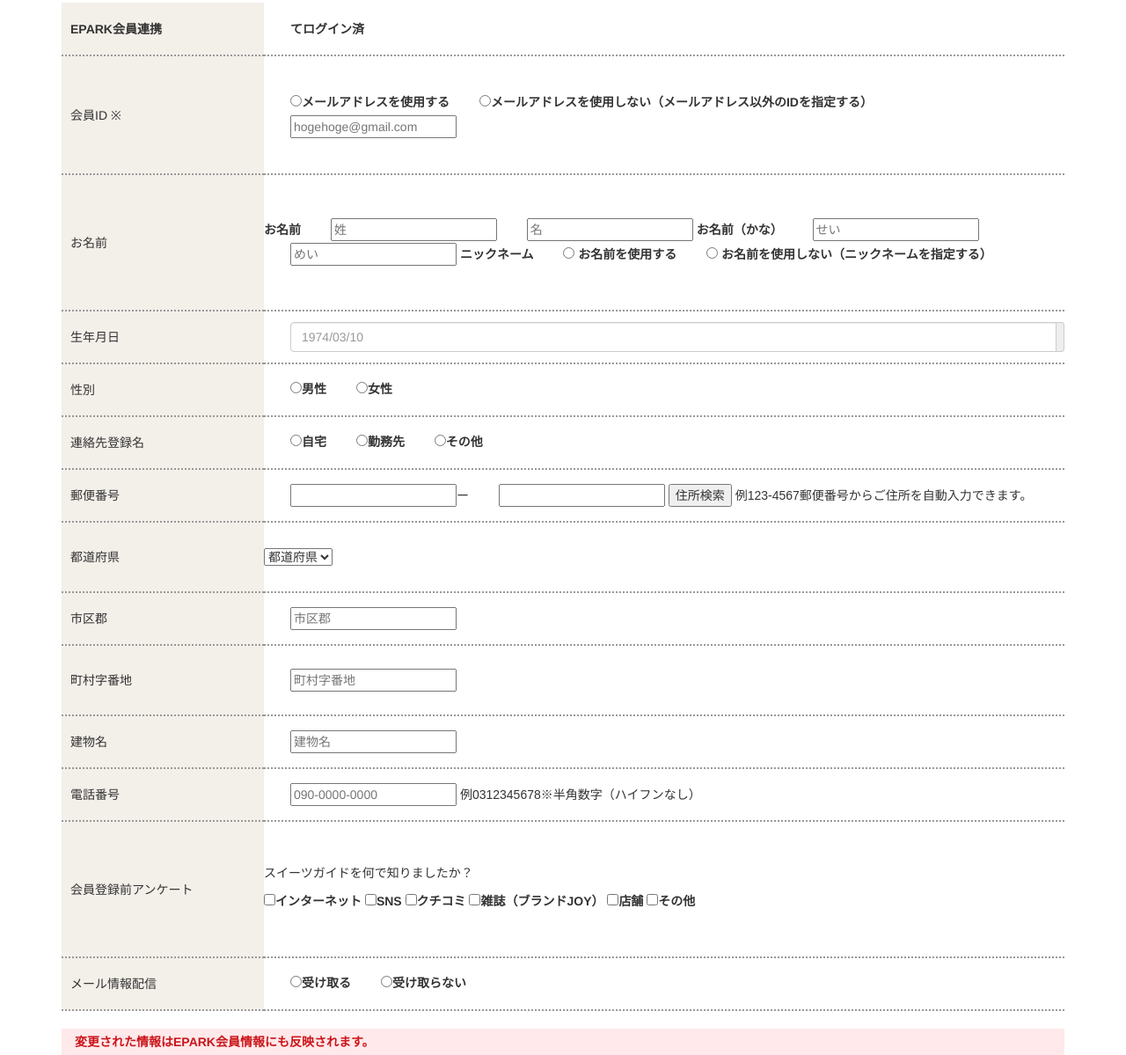
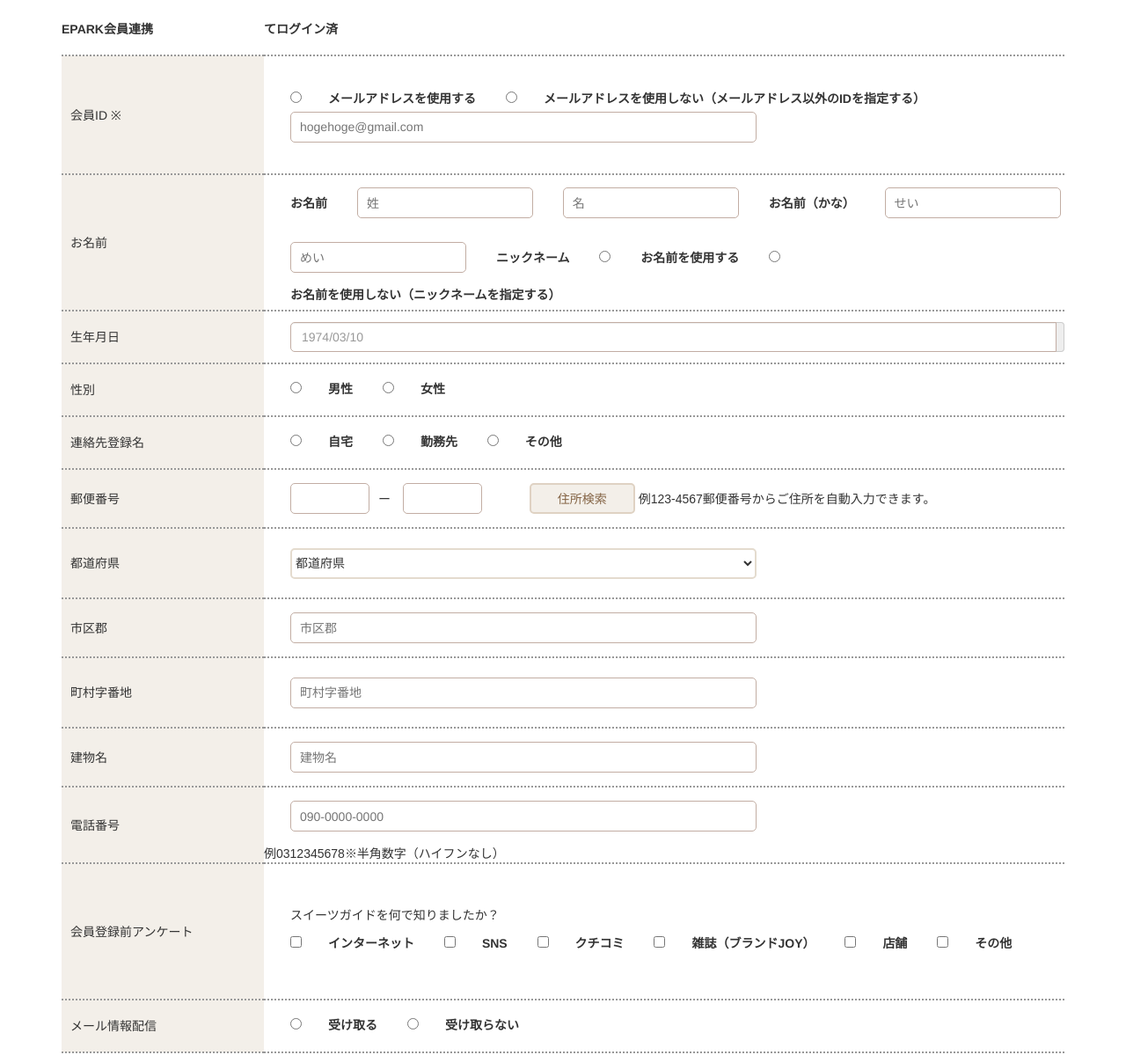
Before and after one commit to nguyendohoangdinh/sweets_app, a plain HTML site: page index.html in a window 1280 px wide. Shown: the part 272-1471 px from the top of the page at 88% size. Drawn offline with nearby package versions, Linux system fonts and the light colour scheme.

Commit message:
second commit

```diff
--- a/css/style.scss
+++ b/css/style.scss
@@ -79,6 +79,7 @@ section{
 		background-color: #e0f2b6;
 		border:2px solid #b4d46e;
 		color: #899f5c;
+		border-radius: 5px;
 		}
 		button{
 			width: 280px;
@@ -92,27 +93,39 @@ section{
 		};
 	};
 	.epark-form-content{
-		tr th:first-child{
+
+		.epark-btn-a  tr{
 			background-color:#f3efe9;
 			width: 230px;
-			height: 60px;
 			padding-left: 10px;
+		}
+		input{
+			border-radius: 5px;
+			border:1px solid #c2ada3;
 		}
 		tr td:first-child{
 			background-color:#f3efe9;
 			width: 230px;
 			padding: 10px;
 		}
-		tr th:nth-child(2){
-			padding-left: 30px;
-		}
 	}
 	.epark-content{
-		input[type="text"]{
+		input[type="text"],input[type="checkbox"],p{
 			margin-left: 30px;
 		}
 		input[type="radio"]{
 			margin-left: 30px;
+		}
+		label, select{
+			margin-left: 30px;
+		}
+		select{
+			height: 35px;
+			width: 530px;
+			border-radius: 5px;
+			border:2px solid #e4dbce;
+			background-color: white;
+
 		}
 		h1{
 			height: 45px;
@@ -125,6 +138,18 @@ section{
 		tr{
 			border-bottom: 2px dotted #999999;
 		}
+		.epark-btn-b input[type="text"]{
+			height: 35px;
+			width: 530px;
+			padding-left: 10px;
+		}
+		.epark-btn-c input[type="text"]{
+			width: 200px;
+			height: 35px;
+			margin-bottom: 15px;
+			margin-top: 12px;
+			padding-left: 10px;
+		}
 		.epark-btn-a,.epark-btn-e ,.epark-btn-d,.epark-btn-f,.epark-btn-g,.epark-btn-p, .epark-btn-h,.epark-btn-j,.epark-btn-k{
 			height: 60px;
 		}
@@ -136,6 +161,60 @@ section{
 		}
 		.epark-btn-h{
 			height: 80px;
+		}
+		.epark-btn-s  input{
+			padding-left: 10px;
+			width: 530px;
+			height: 35px;
+			margin-top: 15px;
+			margin-bottom: 15px;
+		}
+		.epark-btn-h input{
+			padding-left: 10px;
+			width: 530px;
+			height: 35px;
+			margin-top: 15px;
+			margin-bottom: 15px;
+		}
+		.epark-btn-j input{
+			padding-left: 10px;
+			width: 530px;
+			height: 35px;
+			margin-top: 15px;
+			margin-bottom: 15px;
+		}
+		.epark-btn-k input{
+			padding-left: 10px;
+			width: 530px;
+			height: 35px;
+			margin-top: 15px;
+			margin-bottom: 15px;
+		span{
+			margin-left: 30px;
+		}
+		};
+		.epark-btn-g{
+		input{
+			width: 90px;
+			height: 35px;
+			margin-top: 15px;
+			margin-bottom: 15px;
+			margin-right: 10px;
+		}
+		button{
+			height: 35px;
+			width: 120px;
+			border-radius: 5px;
+			margin-left: 40px;
+		}
+		.btn-r{
+			margin-left: 10px;
+		}
+		};
+		.btn-search-address{
+			border:2px solid #dfd2c3;
+			background-color: #f3efe9;
+			color: #846445;
 		}
 	}
 	.alert-bottom{
--- a/index.html
+++ b/index.html
@@ -96,8 +96,8 @@
               <tr class="epark-btn-g border-bottom-dotted">
                 <td>郵便番号</td>
                 <td>
-                  <input type="text" name=""><span>ー</span>
-                  <input type="text" name="">
+                  <input type="text" name="" class="btn-l"><span>ー</span>
+                  <input type="text" name="" class="btn-r">
                   <button class="btn-search-address">住所検索</button>
                   <span class="exemple">例</span><span>123-4567</span><span>郵便番号からご住所を自動入力できます。</span>
                 </td>
@@ -113,7 +113,7 @@
                   </select>
                 </td>
               </tr>
-              <tr class="epark-btn-g border-bottom-dotted">
+              <tr class="epark-btn-s border-bottom-dotted">
                 <td>市区郡</td>
                 <td>
                   <input type="text" name="city-or-country" placeholder="市区郡">
@@ -135,7 +135,7 @@
                 <td>電話番号</td>
                 <td>
                   <input type="text" placeholder="090-0000-0000" name="">
-                  <span>例</span><span>0312345678</span></span>※半角数字（ハイフンなし）</span>
+                  <br><span>例</span><span>0312345678</span></span>※半角数字（ハイフンなし）</span>
                 </td>
               </tr>
               <tr class="epark-btn-l border-bottom-dotted">
```
Also changed, not shown: css/style.css, 1 other file.
